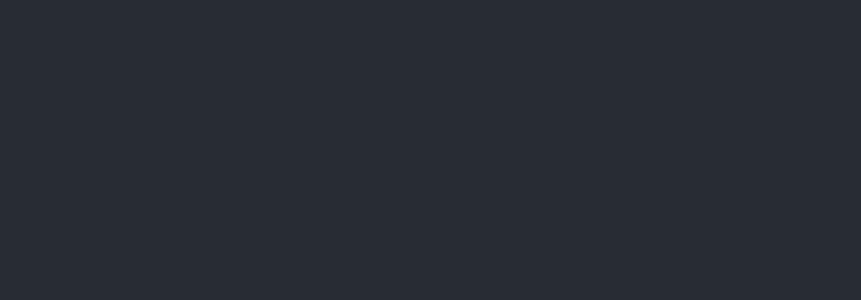
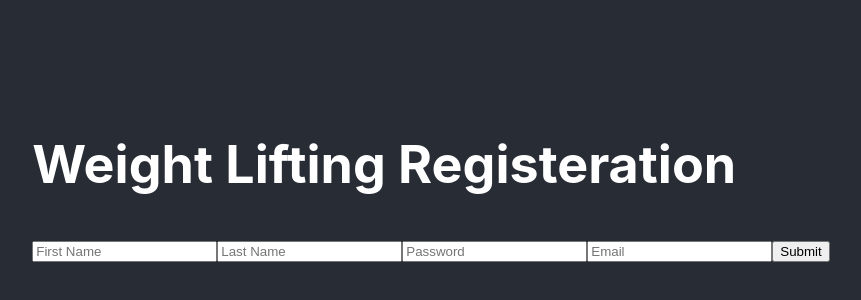
Before and after one commit to Build-Week-Weight-Lifting-Journal-3/Front-end, a React (Create React App) app: page /register in a window 1280 px wide. Shown: the part 220-520 px from the top of the page, without its empty margins (209-1070 px from the left). Built offline with nearby package versions, Linux system fonts and the light colour scheme.

Commit message:
created a basic registration form. Does not post to server yet.

```diff
--- a/src/App.js
+++ b/src/App.js
@@ -2,6 +2,7 @@ import React from 'react';
 import { BrowserRouter as Router, Route } from 'react-router-dom';
 
 import Login from './components/Login';
+import RegisterAccount from './components/RegisterAccount';
 import Journal from './components/Journal';
 import PrivateRoute from './components/PrivateRoute';
 import './App.css';
@@ -11,6 +12,7 @@ function App() {
     <Router>
       <div className="App">
         <Route exact path='/' component={Login} />
+        <Route path="/register" component={RegisterAccount} />
         <PrivateRoute path='/journal' component={Journal} />
       </div>
     </Router>
--- /dev/null
+++ b/src/components/RegisterAccount.js
@@ -0,0 +1,75 @@
+import React, { useState } from "react";
+import axios from 'axios';
+
+const initialFormState = {
+    firstName: '',
+    lastName: '',
+    email: '',
+    password: '',
+    isFetching: false
+}
+
+const RegisterAccount = (props) => {
+    const [form, setForm] = useState(initialFormState);
+
+    const handleChange = (event) => {
+        setForm({
+            ...form,
+            [event.target.name]: event.target.value
+        });
+    }
+
+    const handleSubmit = e => {
+        e.preventDefault();
+        axios.post('https://weight-lifting-journal-3.herokuapp.com/api/auth/register', form)
+            .then(res => {
+                console.log(res);
+                // localStorage.setItem('token', res.data.payload);
+                // props.history.push('/Login');
+            }).catch(error => console.log(error.response));
+    };
+
+    return (
+        <div className="user-cont">
+            <h1>Weight Lifting Registeration</h1>
+            <form onSubmit={(event) => handleSubmit(event)}>
+                <input
+                    onChange={(event) => handleChange(event)}
+                    placeholder="First Name"
+                    name="firstName"
+                    value={form.firstName}
+                    className="input"
+                    required
+                />
+                <input
+                    onChange={(event) => handleChange(event)}
+                    placeholder="Last Name"
+                    name="lastName"
+                    value={form.lastName}
+                    className="input"
+                    required
+                />
+                <input
+                    onChange={(event) => handleChange(event)}
+                    placeholder="Password"
+                    name="password"
+                    value={form.password}
+                    className="input"
+                    type="password"
+                    required
+                />
+                <input
+                    onChange={(event) => handleChange(event)}
+                    placeholder="Email"
+                    name="email"
+                    value={form.email}
+                    className="input"
+                    required
+                />
+                <button >Submit</button>
+            </form>
+        </div>
+    )
+}
+
+export default RegisterAccount;
```
